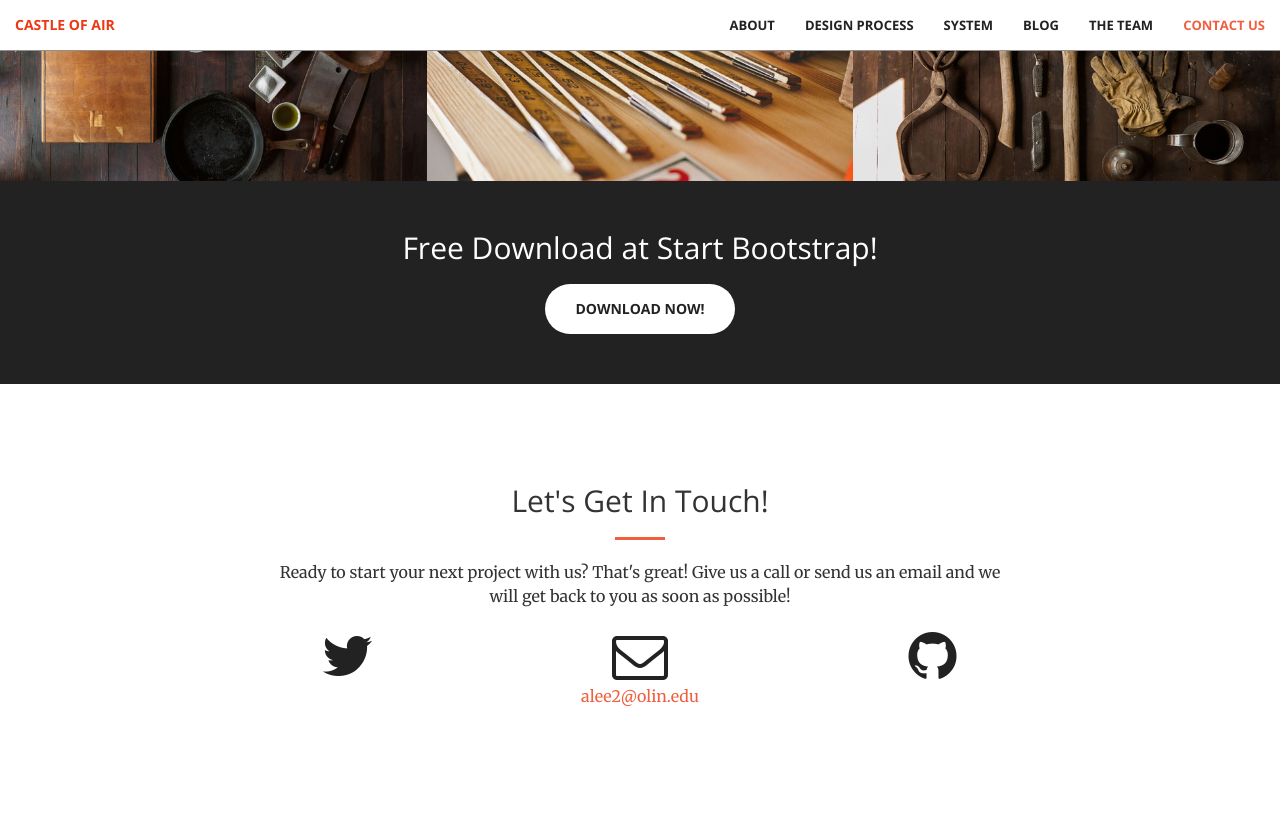
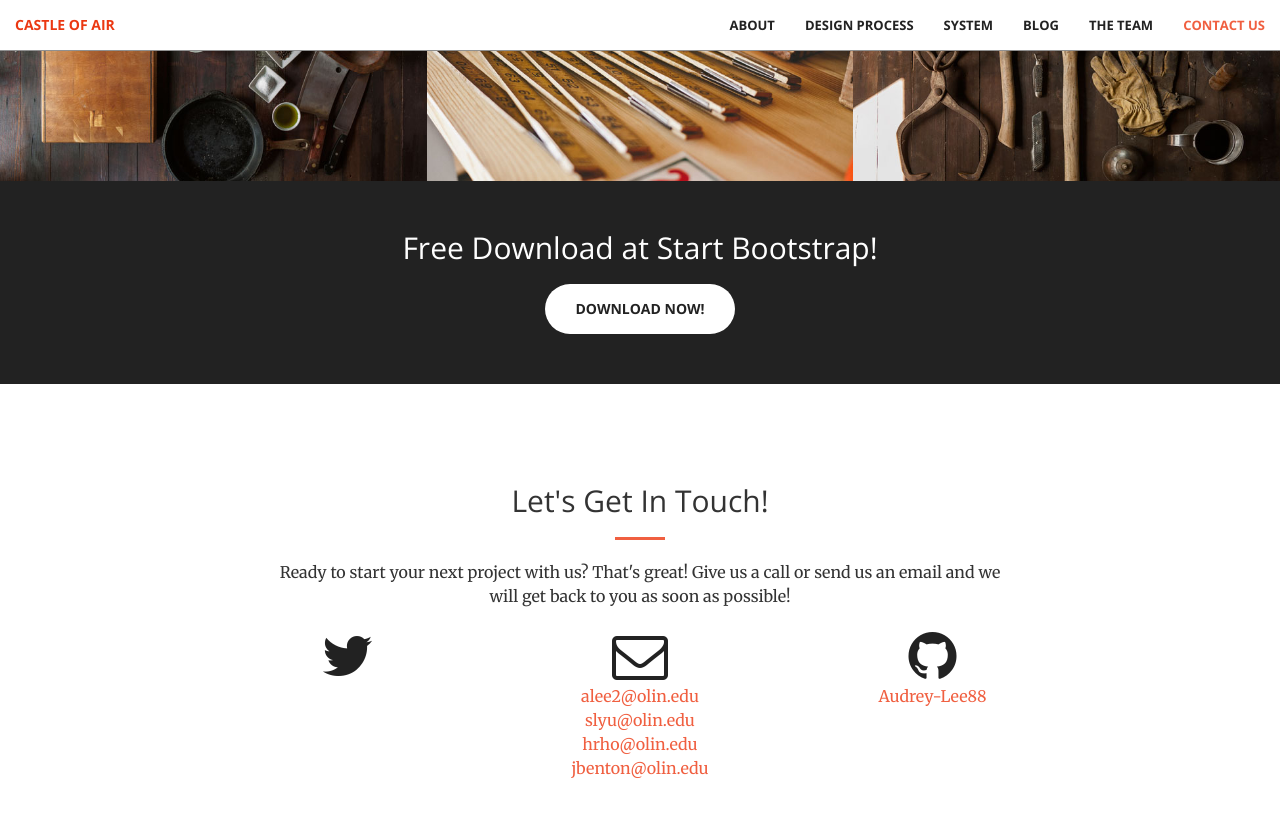
Before and after one commit to Audrey-Lee88/CastleOfAir, a Jekyll site: the page built from docs/index.html, in a window 1280 px wide and 900 px high, scrolled down 2053 px. Shown: the top 817 px of the window. Built offline with Jekyll 4.4.1, drawn with Linux system fonts in a browser that asks for light colours.

Commit message:
Update _config.yml

```diff
--- a/docs/_config.yml
+++ b/docs/_config.yml
@@ -1,12 +1,17 @@
 # Site settings
 title: Castle of Air
-email: alee2@olin.edu
+email: |+
+  alee2@olin.edu
+  slyu@olin.edu
+  hrho@olin.edu
+  jbenton@olin.edu
+
 description: > # this means to ignore newlines until "baseurl:"
 baseurl: "" # the subpath of your site, e.g. /blog/
 url: "" # the base hostname & protocol for your site
 
 twitter_username: "" #
-github_username: "" #
+github_username: "Audrey-Lee88" #
 
 # Build settings
 markdown: kramdown
```
